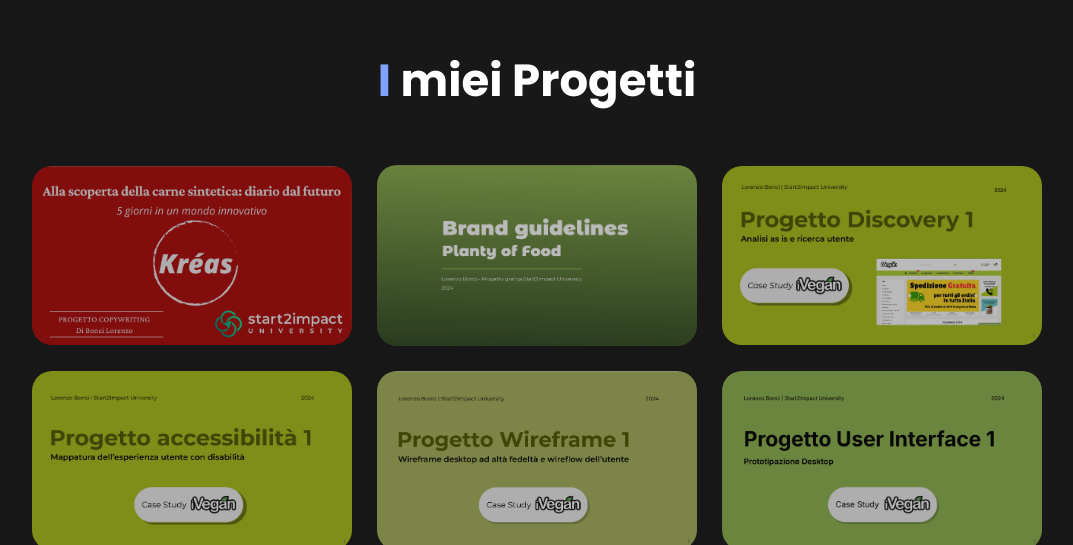
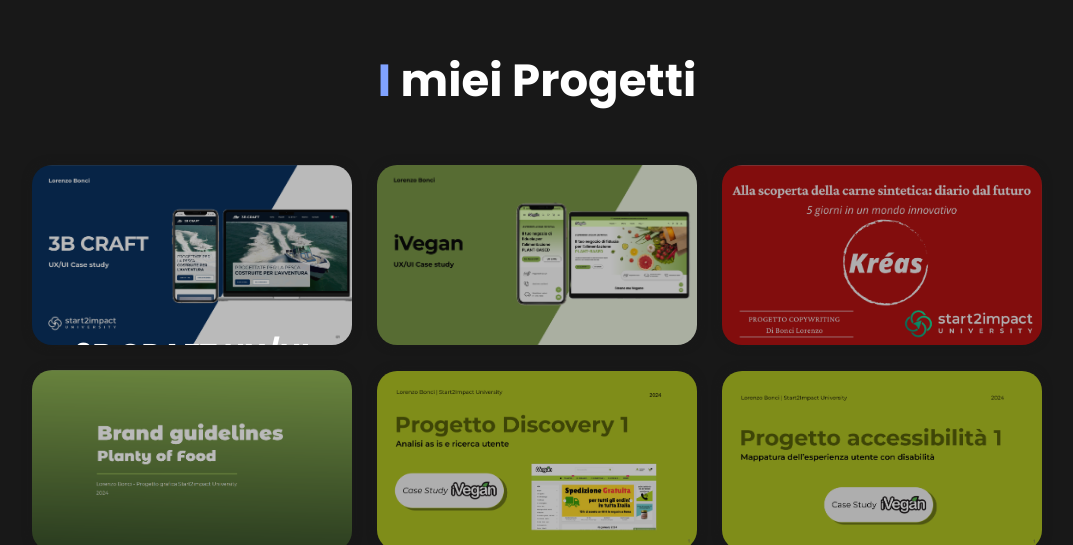
Before and after one commit to lorenzob9/Portfolio, a plain HTML site: page index.html in a window 1280 px wide. Shown: the part 1653-2198 px from the top of the page, without its empty margins (103-1176 px from the left). Drawn offline with Linux system fonts and the light colour scheme.

Commit message:
aggiornamento

```diff
--- a/index.html
+++ b/index.html
@@ -42,8 +42,6 @@
       <h3><span>Junior UX/UI Designer</span></h3>
       <p>Con una solida base in design visivo e un occhio attento ai dettagli, mi impegno a trasformare idee complesse in interfacce semplici e funzionali. Sono sempre alla ricerca di nuove sfide per crescere professionalmente e contribuire al successo di progetti dinamici e creativi.</p>
       <div class="social-media">
-        <a href="https://www.facebook.com/lorenzo.bonci.9/" target="_blank"><i class="fa-brands fa-square-facebook"></i></a>
-        <a href="https://www.instagram.com/lorenzo.bonci/" target="_blank"><i class="fa-brands fa-instagram"></i></a>
         <a href="https://www.linkedin.com/in/lorenzo-bonci-13a5131aa/" target="_blank"><i class="fa-brands fa-linkedin"></i></a>
       </div>
       <a href="assets/pdf/Lorenzo BONCI.pdf" class="btn">Scarica il mio CV</a>
@@ -56,7 +54,7 @@
 
   <section class="about" id="about">
     <div class="about-img">
-      <img src="assets/images/profile-picture.jpg" alt="foto profilo">
+      <img src="assets/images/io2.png" alt="foto profilo">
     </div>
     <div class="about-content">
       <h2 class="heading"><span>S</span>u di me</h2>
@@ -68,6 +66,31 @@
   <section class="portfolio" id="portfolio">
     <h2 class="heading"><span>I</span> miei Progetti</h2>
     <div class="portfolio-container">
+
+
+      <a href="assets/pdf/Progetto finale.pdf" download>
+        <div class="portfolio-box">
+          <img src="assets/images/3b craft.png" alt="progetto user test">
+          <div class="portfolio-layer">
+            <h4>3B CRAFT UX/UI CASE STUDY</h4>
+            <p>Brand Identity, Ricerca UX, Wireframing, Prototyping, User test.</p>
+            <i class="fa-solid fa-download"></i>
+          </div>
+        </div>
+      </a>
+
+      <a href="assets/pdf/Case study iVegan.pdf" download>
+        <div class="portfolio-box">
+          <img src="assets/images/IvEGAN.png" alt="progetto user test">
+          <div class="portfolio-layer">
+            <h4>iVegan UX/UI CASE STUDY</h4>
+            <p>Ricerca UX, Wireframing, Prototyping, User test.</p>
+            <i class="fa-solid fa-download"></i>
+          </div>
+        </div>
+      </a>
+
+
 
       <a href="assets/pdf/Progetto copywriting di Lorenzo Bonci.pdf" download>
         <div class="portfolio-box">
```
Also changed, not shown: assets/images/3b craft.png (added), assets/images/IvEGAN.png (added), assets/images/io_wz9qqd.jpg (deleted), assets/images/s2i_White.png (added), assets/images/s2i_white.webp (added), 3 other files.
